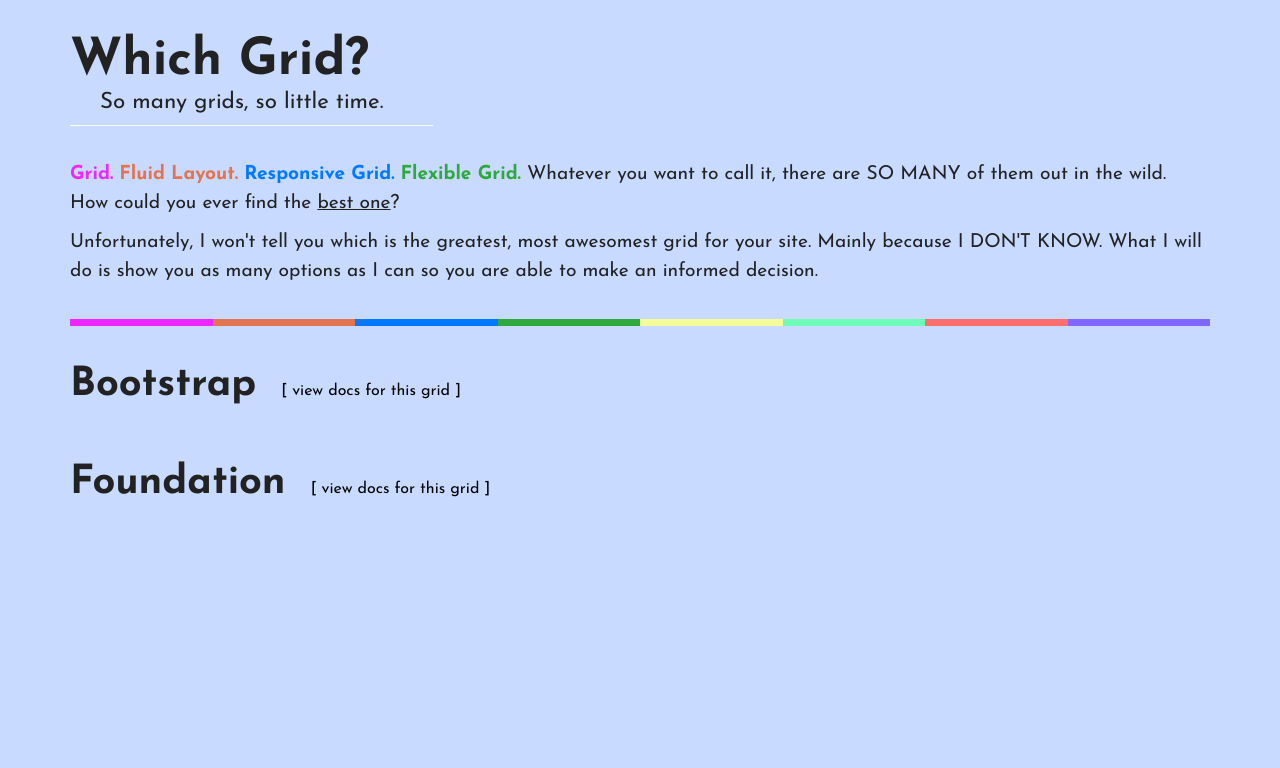
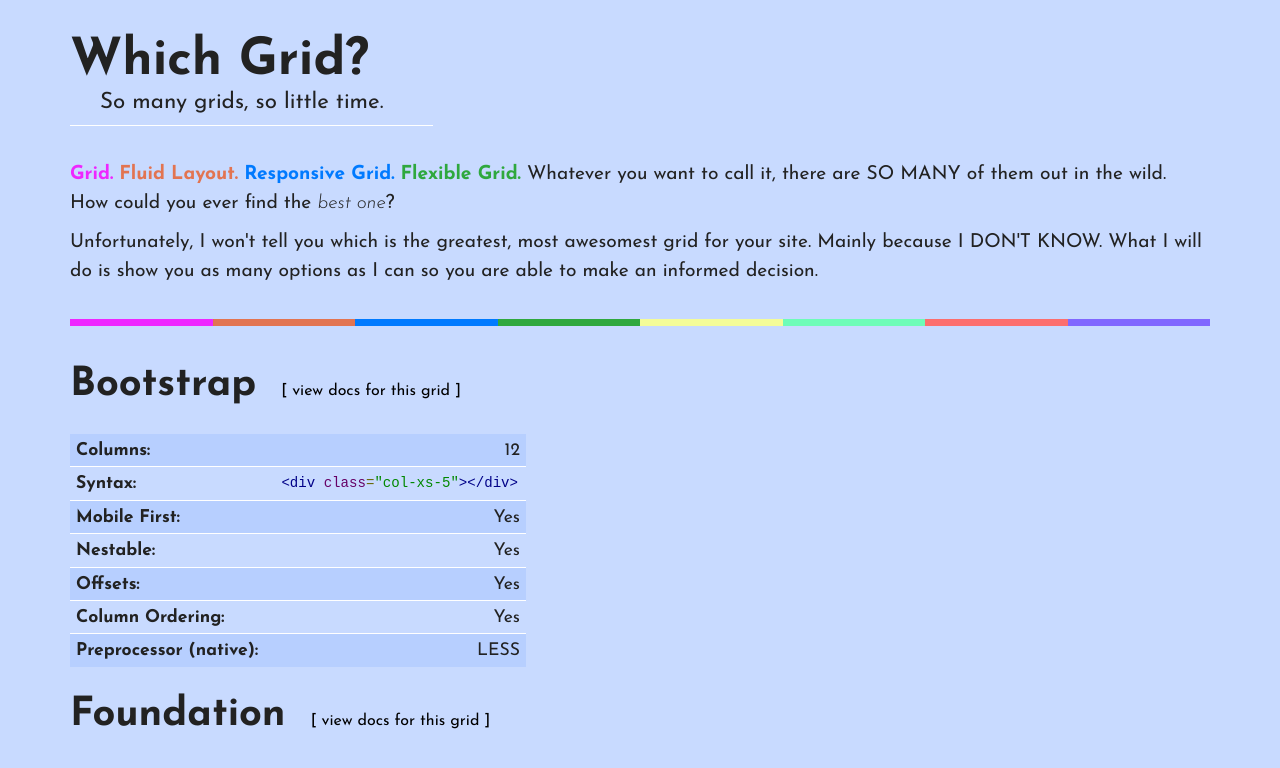
Before and after one commit to jamesmosier/whichgrid, a Jekyll site: the page built from index.html, in a window 1280 px wide. Shown: the top 768 px of the page. Built offline with Jekyll 4.4.1, drawn with Linux system fonts in a browser that asks for light colours.

Commit message:
layout work for partials

```diff
--- a/Gruntfile.js
+++ b/Gruntfile.js
@@ -53,7 +53,8 @@
         cssmin: {
             combine: {
                 files: {
-                    'css/app.min.css': ['css/app.css']
+                    'css/app.min.css': ['css/app.css'],
+                    'css/lib.min.css': ['lib/prettify/prettify.css']
                 }
             }
         },
@@ -61,7 +62,8 @@
         uglify: {
             my_target: {
                 files: {
-                    'js/app.min.js': ['js/app.js']
+                    'js/app.min.js': ['js/app.js'],
+                    'js/lib.min.js': ['lib/prettify/prettify.js']
                 }
             }
         },
--- a/_includes/head.html
+++ b/_includes/head.html
@@ -7,6 +7,10 @@
     <meta name="description" content="{{ site.description }}">
 
     <link href='http://fonts.googleapis.com/css?family=Josefin+Sans:300,400,700,300italic' rel='stylesheet' type='text/css'>
+    <link rel="stylesheet" type="text/css" href="/css/lib.min.css">
     <link rel="stylesheet" type="text/css" href="/css/app.css">
+
+    <script type="text/javascript" src="/js/lib.min.js"></script>
+
     <link rel="canonical" href="{{ page.url | replace:'index.html','' | prepend: site.baseurl | prepend: site.url }}">
 </head>
--- a/_layouts/default.html
+++ b/_layouts/default.html
@@ -3,7 +3,7 @@
 
   {% include head.html %}
 
-  <body>
+  <body onload="prettyPrint()">
 
     {% include header.html %}
 
--- a/css/app.css
+++ b/css/app.css
@@ -754,6 +754,10 @@
   float: left;
   height: 7.5px; }
 
+.partial {
+  float: left;
+  width: 100%; }
+
 .partial-heading {
   display: inline-block; }
 
@@ -761,3 +765,31 @@
   margin-left: 20px; }
   .grid-docs-link:hover {
     text-decoration: underline; }
+
+.stats {
+  font-size: 1.1em; }
+  .stats section {
+    border-bottom: 1px solid white;
+    clear: both;
+    float: left;
+    padding-top: 7px;
+    padding-bottom: 6px;
+    width: 40%; }
+    .stats section:nth-child(odd) {
+      background: #b7cfff; }
+  .stats .last {
+    border-bottom: none; }
+
+.question {
+  float: left;
+  font-weight: 700;
+  padding-left: 6px; }
+
+.answer {
+  float: right;
+  padding-right: 6px; }
+
+pre.prettyprint {
+  border: none;
+  font-size: 0.8em;
+  margin: 0; }
--- a/index.html
+++ b/index.html
@@ -5,7 +5,7 @@
 <div class="home">
 
 	<div class="top-statement">
-      <p><span class="name-1">Grid.</span> <span class="name-2">Fluid Layout.</span> <span class="name-3">Responsive Grid.</span> <span class="name-4">Flexible Grid.</span> Whatever you want to call it, there are SO MANY of them out in the wild. How could you ever find the <span class="underline">best one</span>?</p>
+      <p><span class="name-1">Grid.</span> <span class="name-2">Fluid Layout.</span> <span class="name-3">Responsive Grid.</span> <span class="name-4">Flexible Grid.</span> Whatever you want to call it, there are SO MANY of them out in the wild. How could you ever find the <em>best one</em>?</p>
       <p style="padding-bottom: 40px;">Unfortunately, I won't tell you which is the greatest, most awesomest grid for your site. Mainly because I DON'T KNOW. What I will do is show you as many options as I can so you are able to make an informed decision.</p>
 
       <div class="bar-wrapper">
--- /dev/null
+++ b/lib/prettify/prettify.css
@@ -0,0 +1 @@
+.pln{color:#000}@media screen{.str{color:#080}.kwd{color:#008}.com{color:#800}.typ{color:#606}.lit{color:#066}.pun,.opn,.clo{color:#660}.tag{color:#008}.atn{color:#606}.atv{color:#080}.dec,.var{color:#606}.fun{color:red}}@media print,projection{.str{color:#060}.kwd{color:#006;font-weight:bold}.com{color:#600;font-style:italic}.typ{color:#404;font-weight:bold}.lit{color:#044}.pun,.opn,.clo{color:#440}.tag{color:#006;font-weight:bold}.atn{color:#404}.atv{color:#060}}pre.prettyprint{padding:2px;border:1px solid #888}ol.linenums{margin-top:0;margin-bottom:0}li.L0,li.L1,li.L2,li.L3,li.L5,li.L6,li.L7,li.L8{list-style-type:none}li.L1,li.L3,li.L5,li.L7,li.L9{background:#eee}
--- a/partials/bootstrap.html
+++ b/partials/bootstrap.html
@@ -1,3 +1,44 @@
 
 <h1 class="partial-heading">Bootstrap</h1>
 <a href="http://getbootstrap.com/css/#grid" class="grid-docs-link">[ view docs for this grid ]</a>
+
+<div class="grid-info">
+	<div class="stats">
+		<section>
+			<div class="question">Columns:</div>
+			<div class="answer">12</div>
+		</section>
+
+		<section>
+			<div class="question">Syntax:</div>
+			<div class="answer">
+				<pre class="prettyprint">&lt;div class="col-xs-5"&gt;&lt;/div&gt;</pre>
+			</div>
+		</section>
+
+		<section>
+			<div class="question">Mobile First:</div>
+			<div class="answer">Yes</div>
+		</section>
+
+		<section>
+			<div class="question">Nestable:</div>
+			<div class="answer">Yes</div>
+		</section>
+
+		<section>
+			<div class="question">Offsets:</div>
+			<div class="answer">Yes</div>
+		</section>
+
+		<section>
+			<div class="question">Column Ordering:</div>
+			<div class="answer">Yes</div>
+		</section>
+
+		<section class="last">
+			<div class="question">Preprocessor (native):</div>
+			<div class="answer">LESS</div>
+		</section>
+	</div>
+</div>
```
Also changed, not shown: _sass/app.scss (+40 -0 lines), css/app.min.css, css/lib.min.css (added), js/lib.min.js (added), lib/prettify/prettify.js (added).
